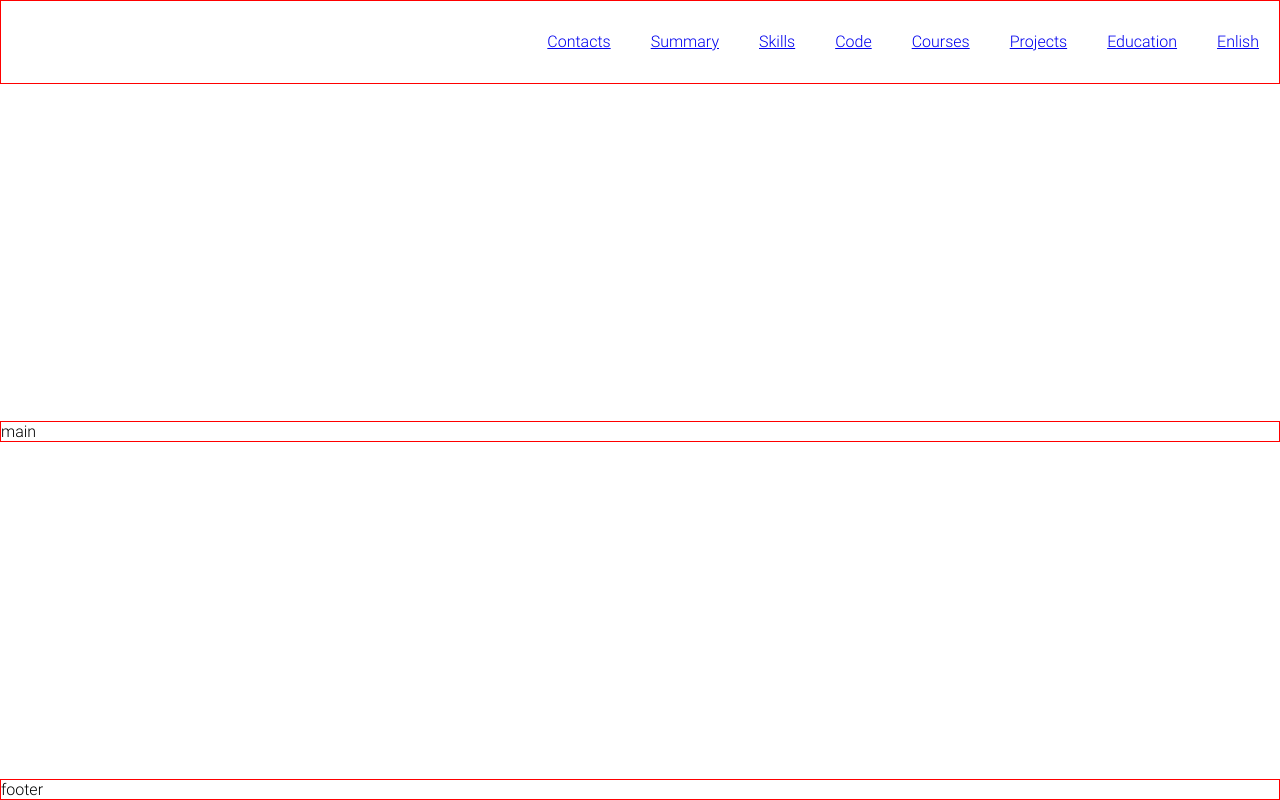
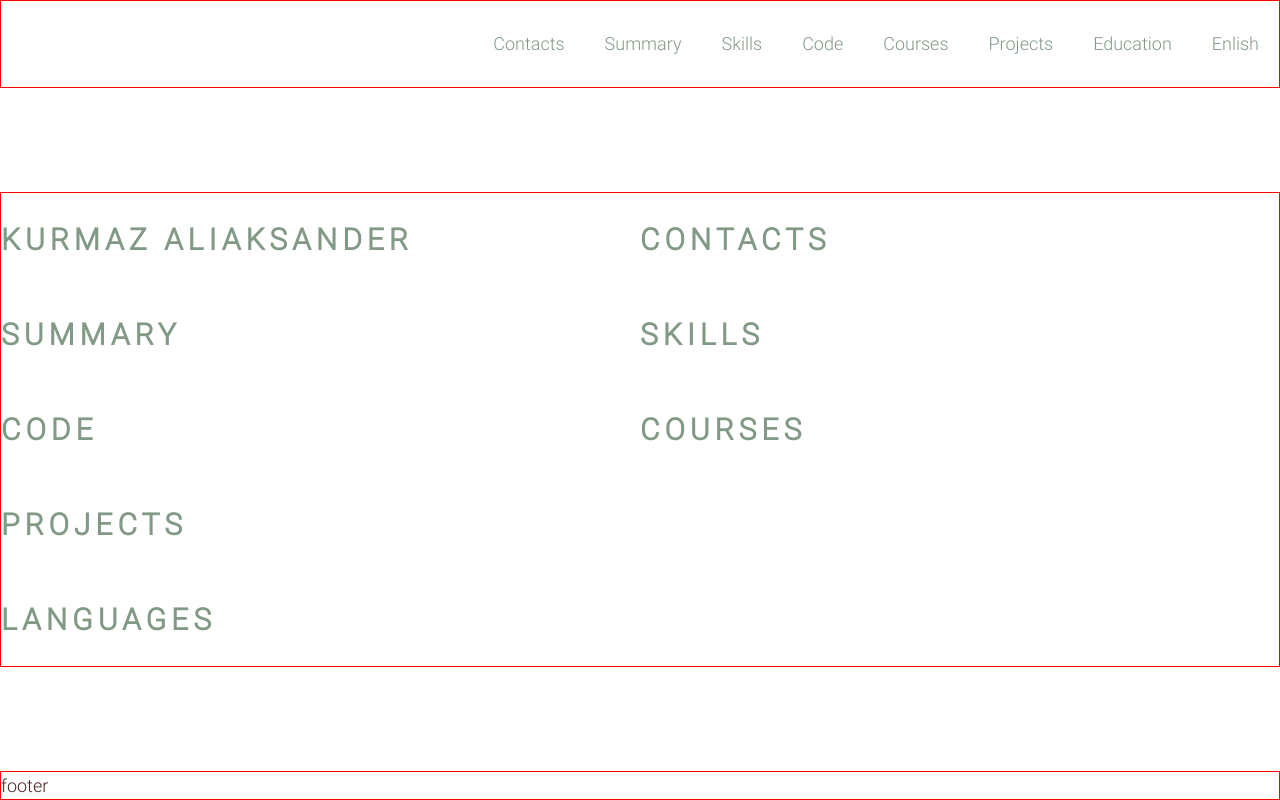
Before and after one commit to Kurmaz724/rsschool-cv, a plain HTML site: page index.html in a window 1280 px wide. Drawn offline with Linux system fonts and the light colour scheme.

Commit message:
feat:edit170923

```diff
--- a/index.html
+++ b/index.html
@@ -26,7 +26,35 @@
     </div>
    </header>
    <main class="main">
-    <div class="container">main</div></main>
+    <div class="container main-container">
+      <section class="section" id="profile">
+      <h1 class="section-title">Kurmaz Aliaksander</h1>
+      </section>
+      <section class="section"  id="contacts">
+        <h2 class="section-title">contacts</h2>
+      </section>
+      <section class="section" id="summary">
+      <h2 class="section-title">summary</h2></section>
+      <section class="section" id="skills">
+         <h2 class="section-title">skills</h2>
+        </section>
+      <section class="section" id="code">
+        <h2 class="section-title">code</h2>
+      </section>
+      <section class="section" id="courses">
+         <h2 class="section-title">courses</h2>
+        </section>
+      <section class="section" id="projects">
+        <h2 class="section-title">projects</h2>
+      </section>
+      <section class="section" id="education">
+         <h2 class="section-title"education</h2>
+        </section>
+      <section class="section" id="languages">
+         <h2 class="section-title">languages</h2>
+        </section>
+    </div>
+  </main>
    <footer class="footer"><div class="container">footer</div>
 </footer>
 </body>
--- a/style.css
+++ b/style.css
@@ -6,6 +6,10 @@ html {
      src: url("assets/fonts/Roboto/Roboto-Light.ttf");
     }
    body {font-family: 'Roboto', sans-serif;
+    font-size: 18px;
+  font-weight: 400;
+  line-height: 1.5;
+  color: #4d2323;
     min-height: 100vh;
     margin: 0;
     padding: 0;
@@ -33,4 +37,37 @@ html {
   .nav-link {
     padding: 0 20px;
     line-height: 50px;
+    text-decoration: none;
+  color: #829985;
+  transition: color 0.5s;
+
   }
+
+  .nav-link:hover {
+    color: #5d7260;;
+  }
+  .section-item a {
+    color: #829985;
+    text-decoration: none;
+    transition: color 0.5s;
+  }
+  .section-item a:hover {
+    color: #4d2323;
+  }
+  .main-container {
+    display: flex;
+    flex-wrap: wrap;
+  }
+  .section {
+    width: 50%;
+    font-size: 20px;
+  font-weight: 400;
+  text-transform: uppercase;
+  letter-spacing: 5px;
+  color: #829985;
+  }
+  @media (max-width: 768px) {
+    .section {
+      width: 100%;
+    }
+  }
```
